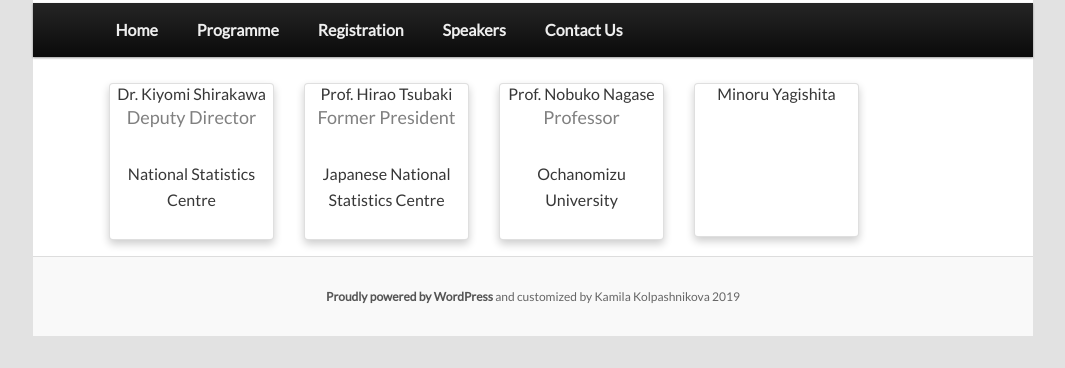
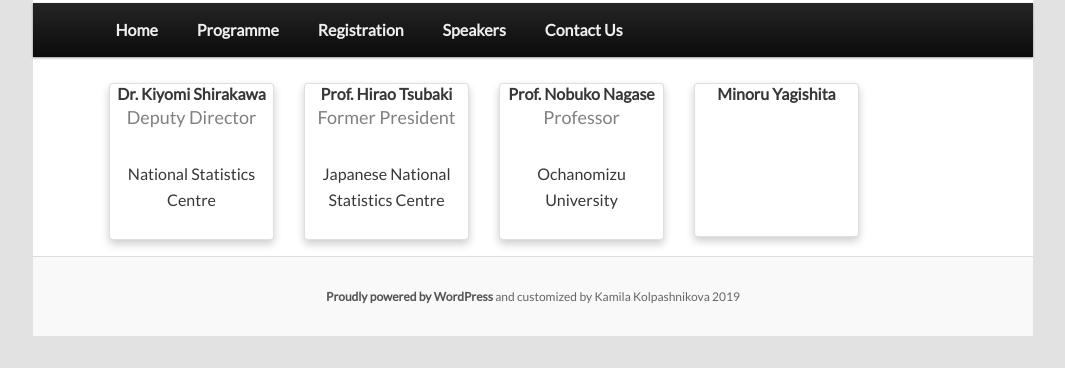
Before and after one commit to januarysymposium/januarysymposium.github.io, a plain HTML site: page participants.html in a window 1280 px wide. Shown: the part 936-1304 px from the top of the page, without its empty margins (107-1172 px from the left). Drawn offline with nearby package versions, Linux system fonts and the light colour scheme.

Commit message:
strong font names

```diff
--- a/participants.html
+++ b/participants.html
@@ -71,7 +71,7 @@
 						<div class="col-md-3">
 							<div class="card mb-3 box-shadow"><!--
 								<img src="img/img.jpg" alt="John" style="width:100%"> -->
-								<h1><b>Dr. Kiyomi Shirakawa</b></h1>
+								<h1><strong>Dr. Kiyomi Shirakawa</strong></h1>
 								<p class="title">Deputy Director </p>
 								<p>National Statistics Centre</p><!--
 								<a href="#"><i class="fa fa-dribbble"></i></a>
@@ -93,7 +93,7 @@
 						<div class="col-md-3">
 							<div class="card mb-3 box-shadow"><!--
 								<img src="img/img.jpg" alt="John" style="width:100%"> -->
-								<h1><b>Prof. Hirao Tsubaki</b></h1>
+								<h1><strong>Prof. Hirao Tsubaki</strong></h1>
 								<p class="title">Former President</p>
 								<p>Japanese National Statistics Centre</p><!--
 								<a href="#"><i class="fa fa-dribbble"></i></a>
@@ -115,7 +115,7 @@
 						<div class="col-md-3">
 							<div class="card mb-3 box-shadow"><!--
 								<img src="img/img.jpg" alt="John" style="width:100%"> -->
-								<h1><b>Prof. Nobuko Nagase </b></h1>
+								<h1><strong>Prof. Nobuko Nagase </strong></h1>
 								<p class="title">Professor</p>
 								<p>Ochanomizu University</p><!--
 								<a href="#"><i class="fa fa-dribbble"></i></a>
@@ -137,7 +137,7 @@
 						<div class="col-md-3">
 							<div class="card mb-3 box-shadow"><!--
 								<img src="img/img.jpg" alt="John" style="width:100%"> -->
-								<h1><b>Minoru Yagishita</b></h1>
+								<h1><strong>Minoru Yagishita</strong></h1>
 								<p class="title"></p>
 								<p></p><p></p><p></p><p></p><!--
 								<a href="#"><i class="fa fa-dribbble"></i></a>
```
